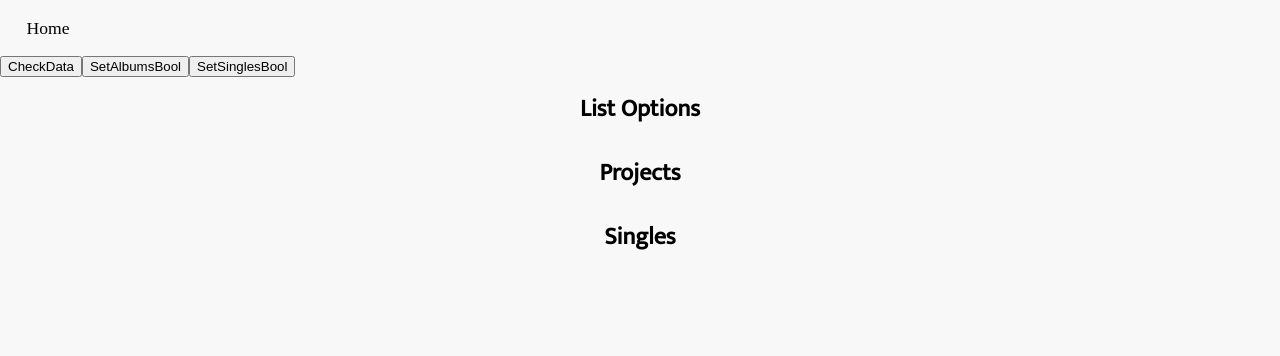
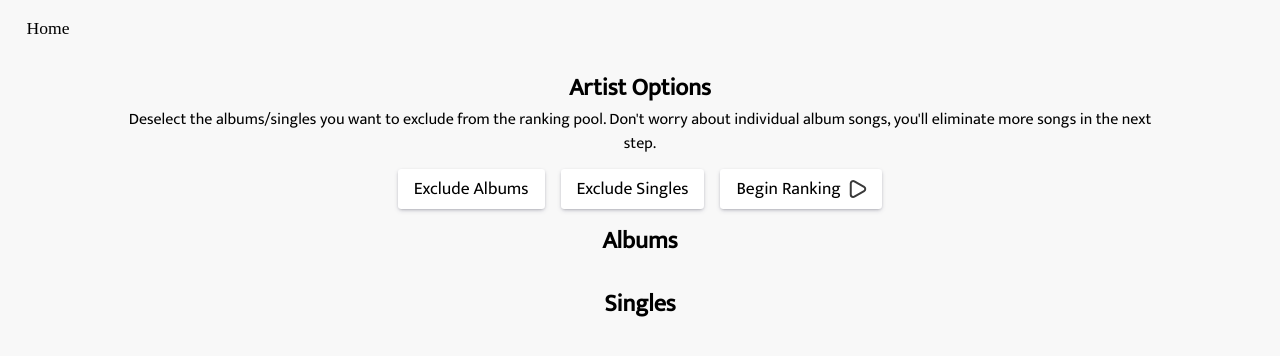
Before and after one commit to griffinbrooks47/songsortinghat, a React (Vite) app in the folder client/: page /catalogue in a window 1280 px wide. Shown: the top 356 px of the page. Built offline with nearby package versions, Linux system fonts and the light colour scheme.

Commit message:
finished catalogue

```diff
--- a/client/src/Routes/Catalogue/catalogue.css
+++ b/client/src/Routes/Catalogue/catalogue.css
@@ -1,14 +1,50 @@
 .catalogue-settings{
     display: flex;
+    flex-direction: column;
     justify-content: center;
+    align-items: center;
     font-family: mukta, sans-serif;
     line-height: 1.5rem;
+}
+.settings-header{
+    margin-bottom: 0;
+}
+.settings-desc{
+    margin-top: 0.5rem;
+    margin-bottom: 0.8rem;
+    text-align: center;
+    width: 80%;
 }
 .settings-buttons{
     display: flex;
 }
-
-
+.begin-ranking-button{
+    display: flex;
+    align-items: center;
+    justify-content: center;
+    background-color: white;
+    cursor: pointer;
+    height: 100%;
+    padding-left: 1rem;
+    padding-right: 0.8rem;
+    font-size: 1.1rem;
+    margin-inline: 0.5rem;
+    border-radius: 0.2rem;
+    box-shadow: rgba(50, 50, 93, 0.25) 0px 2px 5px -1px, rgba(0, 0, 0, 0.3) 0px 1px 3px -1px;
+}
+.begin-ranking-button:hover{
+    background-color: green;
+    transition: background-color 100ms;
+    color: white;
+}
+.begin-ranking-button:hover .begin-ranking-button-img{
+    filter: brightness(0) invert(1);
+}
+.begin-ranking-button-img{
+    border-radius: 50%;
+    height: 1.5rem;
+    margin-left: 0.3rem;
+}
 
 .catalogue{
     justify-content: center;
--- a/client/src/Routes/Catalogue/catalogue.jsx
+++ b/client/src/Routes/Catalogue/catalogue.jsx
@@ -1,6 +1,8 @@
 import { useState, useEffect, useRef } from 'react';
 import { useArtistContext } from '../../Context/artist-context';
 import { CSSTransition } from "react-transition-group"
+import { Subnav, SubnavItem } from './subnav';
+import { icons } from '../../assets/icons';
 import './catalogue.css'
 
 export const Catalogue = () => {
@@ -8,29 +10,38 @@ export const Catalogue = () => {
     // if includeAlbums is false, dont even bother checking individual album bools
     const { artist, setArtist, artistData, setArtistData, setIncluded, enableAlbums, setEnableAlbums, enableSingles, setEnableSingles } = useArtistContext();
 
+    const beginRanking = () => {
+
+    }
+
     return (
         <>
-            <button onClick={() => {
-                console.log(artistData)
-            }}>
-                CheckData
-            </button>
-            <button onClick={() => {
-                setEnableAlbums(!enableAlbums);
-            }}> SetAlbumsBool
-            </button>
-            <button onClick={() => {
-                setEnableSingles(!enableSingles);
-            }}> SetSinglesBool
-            </button>
             <div className='catalogue-settings'>
-                <h2 className='settings-header'>List Options</h2>
-                <ul className='settings-buttons'>
-
-                </ul>
+                <h2 className='settings-header'>Artist Options</h2>
+                <span className='settings-desc'>{"Deselect the albums/singles you want to exclude from the ranking pool. Don't worry about individual album songs, you'll eliminate more songs in the next step."}</span>
+                <Subnav>
+                    <SubnavItem
+                        primary="Exclude Albums"
+                        secondary="Include Albums"
+                        function={() => {
+                            setEnableAlbums(!enableAlbums);
+                        }}
+                    />
+                    <SubnavItem
+                        primary="Exclude Singles"
+                        secondary="Include Singles"
+                        function={() => {
+                            setEnableSingles(!enableSingles);
+                        }}
+                    />
+                    <a className='begin-ranking-button'>
+                        Begin Ranking
+                        <img className='begin-ranking-button-img' src={icons.play} />
+                    </a>
+                </Subnav>
             </div>
             <div className='catalogue'>
-                <h2 className='catalogue-header'>Projects</h2>
+                <h2 className='catalogue-header'>Albums</h2>
                 <ul className='catalogue-albums'>
                 {
                     artistData.albums.map((album, index) => (
--- /dev/null
+++ b/client/src/Routes/Catalogue/subnav.css
@@ -0,0 +1,57 @@
+.subnav {
+    display: flex;
+    justify-content: center;
+    align-items: center;
+    height: 2.5rem;
+    margin: 0;
+    padding: 0;
+}
+.subnav-item{
+    display: flex;
+    justify-content: center;
+    align-items: center;
+    margin-inline: 0.5rem;
+    height: 100%;
+    opacity: 1;
+    border-radius: 0.2rem;
+    background-color: rgb(255, 255, 255);
+    box-shadow: rgba(50, 50, 93, 0.25) 0px 2px 5px -1px, rgba(0, 0, 0, 0.3) 0px 1px 3px -1px;
+}
+.subnav-item-enter{
+    background-color: rgb(245, 245, 245);
+    box-shadow: rgba(0, 0, 0, 0.06) 0px 2px 4px 0px inset;
+}
+.subnav-item-enter-active{
+    transition: background-color 100ms;
+    background-color: rgb(255, 255, 255);
+    box-shadow: rgba(50, 50, 93, 0.25) 0px 2px 5px -1px, rgba(0, 0, 0, 0.3) 0px 1px 3px -1px;
+}
+.subnav-item-enter-done{
+    background-color: rgb(255, 255, 255);
+    box-shadow: rgba(50, 50, 93, 0.25) 0px 2px 5px -1px, rgba(0, 0, 0, 0.3) 0px 1px 3px -1px;
+}
+.subnav-item-exit{
+    background-color: rgb(255, 255, 255);
+    box-shadow: rgba(50, 50, 93, 0.25) 0px 2px 5px -1px, rgba(0, 0, 0, 0.3) 0px 1px 3px -1px;
+}
+.subnav-item-exit-active{
+    transition: background-color 100ms;
+    background-color: rgb(245, 245, 245);
+    box-shadow: rgba(0, 0, 0, 0.06) 0px 2px 4px 0px inset;
+}
+.subnav-item-exit-done{
+    background-color: rgb(245, 245, 245);
+    box-shadow: rgba(0, 0, 0, 0.06) 0px 2px 4px 0px inset;
+}
+
+
+.subnav-item-tag{
+    display: flex;
+    justify-content: center;
+    align-items: center;
+    font-size: 1.1rem;
+    width: 100%;
+    height: 100%;
+    padding-inline: 1rem;
+    cursor: pointer;
+}
--- /dev/null
+++ b/client/src/Routes/Catalogue/subnav.jsx
@@ -0,0 +1,39 @@
+import { useState, useRef } from "react"
+import { CSSTransition } from "react-transition-group"
+import "./subnav.css"
+
+export const Subnav = (props) => {
+    return (
+        <ul className="subnav">
+            {props.children}
+        </ul>
+    )
+}
+
+export const SubnavItem = (props) => {
+
+    const [nameState, setNameState] = useState(true);
+
+    const nodeRef = useRef(null)
+
+    const toggleName = () => {
+        setNameState(!nameState)
+        props.function()
+    }
+
+    return (
+        <CSSTransition
+            nodeRef={nodeRef}
+            in={nameState}
+            timeout={100}
+            classNames="subnav-item"
+        >
+            <li className="subnav-item" ref={nodeRef}>
+                <a className="subnav-item-tag" onClick={toggleName}>
+                    {nameState ? props.primary : props.secondary}
+                </a>
+            </li>
+        </CSSTransition>
+
+    )
+}
--- a/client/src/assets/icons.jsx
+++ b/client/src/assets/icons.jsx
@@ -1,5 +1,7 @@
 import search from './search-alt.svg'
+import play from './play.svg'
 
 export const icons = {
-    search
+    search,
+    play
 }
```
Also changed, not shown: client/src/assets/play.svg (added).
